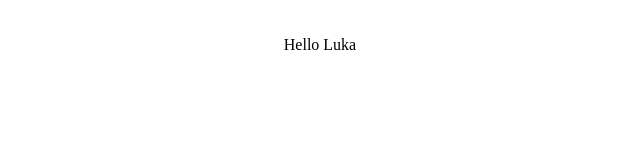
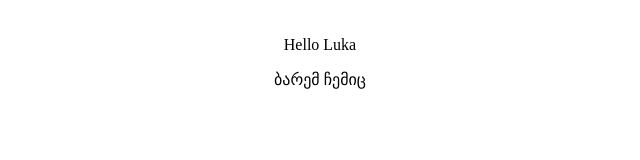
Before and after one commit to lukinoo/React-intern, a React (Vite) app: page / in a window 1280 px wide. Shown: the part 139-299 px from the top of the page, without its empty margins (320-960 px from the left). Built offline with nearby package versions, Linux system fonts and the light colour scheme.

Commit message:
adding p tag

```diff
--- a/src/App.jsx
+++ b/src/App.jsx
@@ -6,6 +6,7 @@ function App() {
       <h2 className="title">hello, world</h2>
       {/* create num counter */}
       <span className=""> Hello Luka </span>
+      <p>ბარემ ჩემიც</p>
     </div>
   );
 }
```
